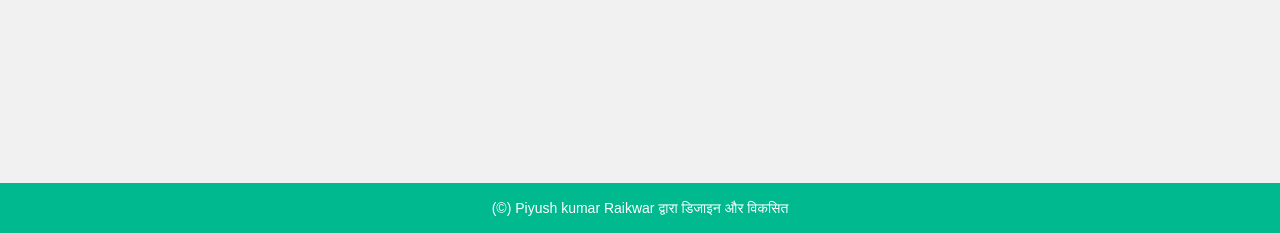
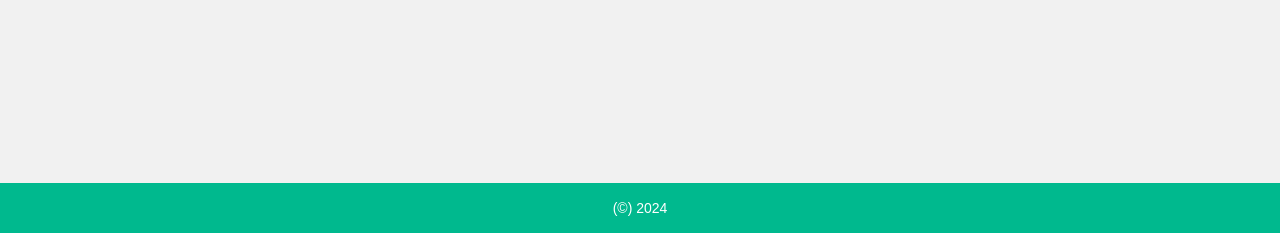
Before and after one commit to Piyush289kumar/bca6sem-real-estate-portal, a PHP site: page /housing-web-portal/admin/add-category.php in a window 1280 px wide. Shown: the part 714-947 px from the top of the page. Run offline with PHP 8.4, Linux system fonts and the light colour scheme; a user stored in the database is signed in.

Commit message:
"Updated footer copyright text and link"

```diff
--- a/admin/footer.php
+++ b/admin/footer.php
@@ -3,7 +3,7 @@
     <div class="container">
         <div class="row">
             <div class="col-md-12">
-                               <a href="https://piyushkumar.infinityfreeapp.com">(©) Piyush kumar Raikwar द्वारा डिजाइन और विकसित</a>
+                               <a href="https://piyushkumar.infinityfreeapp.com">(©) 2024</a>
             </div>
         </div>
     </div>
```
